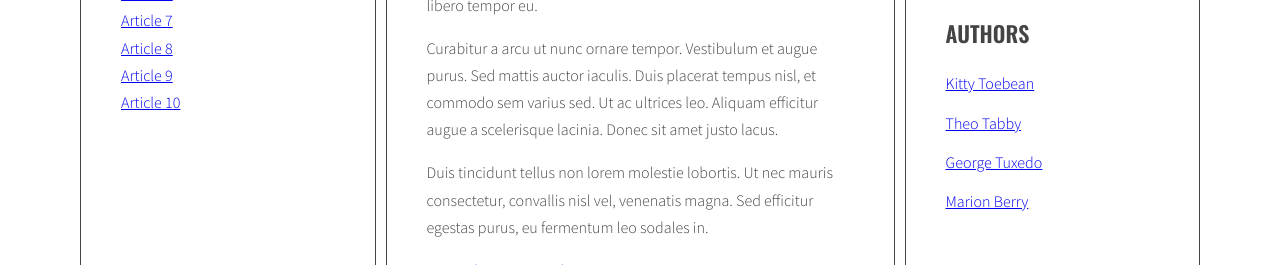
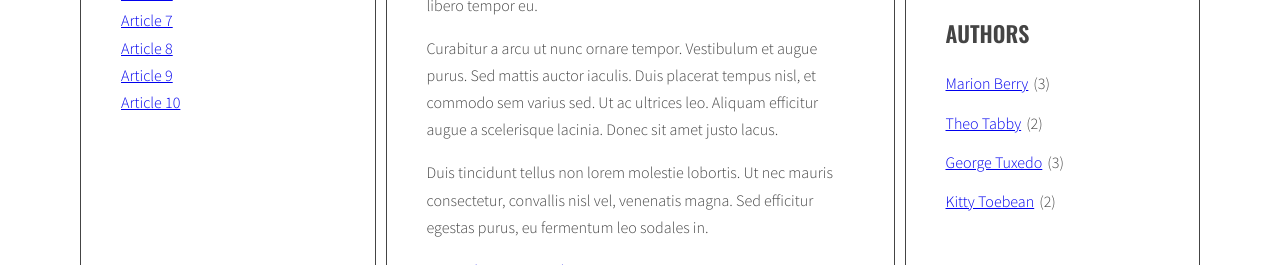
Before and after one commit to kherma/kod-5-javascript-practice, a website: page src/index.html in a window 1280 px wide. Shown: the part 514-779 px from the top of the page. Drawn offline with nearby package versions, Linux system fonts and the light colour scheme; files that its build step writes are made by us from their sources.

Commit message:
feat: generate authors list from article data attribute

```diff
--- a/src/index.html
+++ b/src/index.html
@@ -221,28 +221,7 @@
           <h2 class="section-title">Tags</h2>
           <ul class="list tags"></ul>
           <h2 class="section-title">Authors</h2>
-          <ul class="list authors">
-            <li>
-              <a href="#author-kitty-toebean">
-                <span class="author-name">Kitty Toebean</span>
-              </a>
-            </li>
-            <li>
-              <a href="#author-theo-tabby">
-                <span class="author-name">Theo Tabby</span>
-              </a>
-            </li>
-            <li>
-              <a href="#author-george-tuxedo">
-                <span class="author-name">George Tuxedo</span>
-              </a>
-            </li>
-            <li>
-              <a href="#author-marion-berry">
-                <span class="author-name">Marion Berry</span>
-              </a>
-            </li>
-          </ul>
+          <ul class="list authors"></ul>
         </aside>
       </main>
     </div>
--- a/src/js/script.js
+++ b/src/js/script.js
@@ -13,7 +13,8 @@
   optArticleAuthorSelector = '.post-author',
   optTagsListSelector = '.tags.list',
   optCloudClassCount = 5,
-  optCloudClassPrefix = 'tag-size-';
+  optCloudClassPrefix = 'tag-size-',
+  optAuthorsListSelector = '.list.authors';
 
 const titleClickHandler = function (event) {
   event.preventDefault();
@@ -219,16 +220,45 @@
 
 addClickListenersToTags();
 
+const createAuthorElement = (author, authorArticleCount) => {
+  const newA = document.createElement('a');
+  newA.innerText = author;
+  newA.href = `#author-${author.toLowerCase().replace(' ', '-')}`;
+
+  if (authorArticleCount) {
+    const newSpan = document.createElement('span');
+    newSpan.classList.add('author-name');
+    newSpan.innerText = `(${authorArticleCount})`;
+
+    const newLi = document.createElement('li');
+    newLi.appendChild(newA);
+    newLi.appendChild(newSpan);
+    return newLi;
+  }
+
+  return newA;
+};
+
 function generateAuthors() {
+  const allAuthors = {};
+  const AuthorsList = document.querySelector(optAuthorsListSelector);
+
   const articles = document.querySelectorAll(optArticleSelector);
   for (let article of articles) {
     const postAuthorWrapper = article.querySelector(optArticleAuthorSelector);
     const postAuthor = article.dataset.author;
+    !allAuthors[postAuthor]
+      ? (allAuthors[postAuthor] = 1)
+      : allAuthors[postAuthor]++;
     const newA = document.createElement('a');
     newA.innerText = postAuthor;
     newA.href = `#author-${postAuthor.toLowerCase().replace(' ', '-')}`;
-    postAuthorWrapper.appendChild(newA);
+    postAuthorWrapper.appendChild(createAuthorElement(postAuthor));
   }
+
+  Object.entries(allAuthors).forEach((keyValue) => {
+    AuthorsList.appendChild(createAuthorElement(keyValue[0], keyValue[1]));
+  });
 }
 
 generateAuthors();
--- a/src/sass/components/_authors.scss
+++ b/src/sass/components/_authors.scss
@@ -1,5 +1,9 @@
 .authors {
   li {
     margin-bottom: 12px;
+
+    & span {
+      margin-left: 5px;
+    }
   }
 }
```
